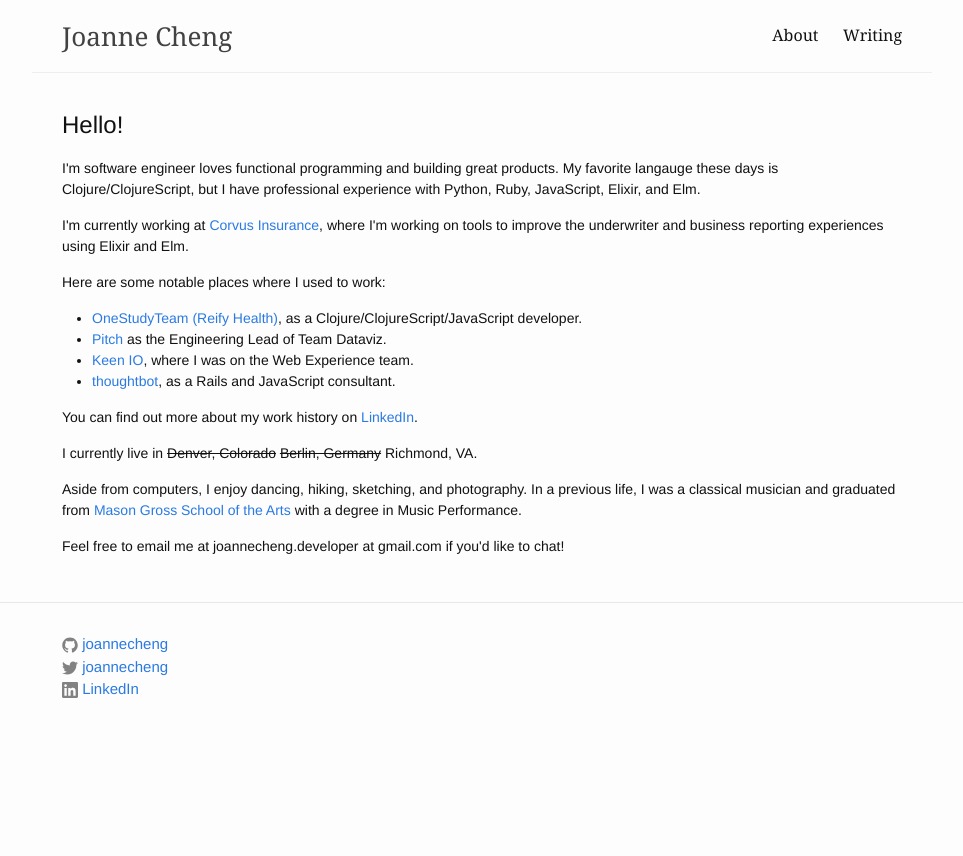
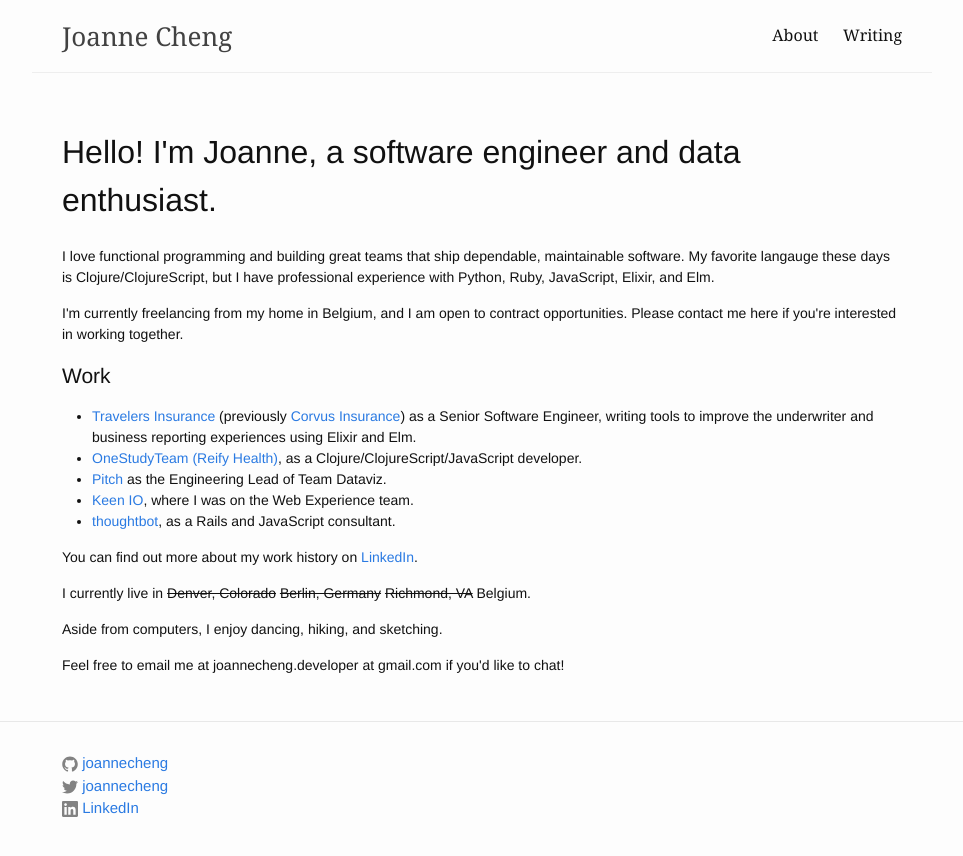
Before and after one commit to joannecheng/joannecheng.github.io, a Jekyll site: the page built from about.html, in a window 1280 px wide. Shown: the top 856 px of the page, without its empty margins (158-1121 px from the left). Built offline with Jekyll 4.4.1, drawn with Linux system fonts in a browser that asks for light colours; nearby versions of some CDN libraries; library files that are not in the unit come from our copies.

Commit message:
Update location and about me page

```diff
--- a/about.html
+++ b/about.html
@@ -4,22 +4,29 @@
 permalink: /about/
 ---
 
-<h2>Hello!</h2>
+<h1>Hello! I'm Joanne, a software engineer and data enthusiast.</h1>
 <div class="f6">
   <p>
-    I'm software engineer loves functional programming and building great products.
+    I love functional programming and building great teams that ship dependable, maintainable software.
+
     My favorite langauge these days is Clojure/ClojureScript, but I have professional experience with Python,
     Ruby, JavaScript, Elixir, and Elm.
   </p>
 
   <p>
-    I'm currently working at <a href="https://www.corvusinsurance.com/">Corvus Insurance</a>, where I'm working on
-    tools to improve the underwriter and business reporting experiences using Elixir and Elm.
+    I'm currently freelancing from my home in Belgium, and I am open to contract opportunities.
+    Please contact me here if you're interested in working together.
   </p>
 
+  <H2>Work</H2>
+  <ul>
+    <li>
+      <a href="https://travelers.com">Travelers Insurance</a> (previously <a
+        href="https://www.corvusinsurance.com/">Corvus Insurance</a>)
 
-  <p>Here are some notable places where I used to work:</p>
-  <ul>
+      as a Senior Software Engineer, writing tools to improve the underwriter and business reporting experiences using
+      Elixir and Elm.
+    </li>
     <li>
       <a href="https://www.onestudyteam.com/">OneStudyTeam (Reify Health)</a>, as a Clojure/ClojureScript/JavaScript
       developer.
@@ -43,14 +50,11 @@
   </p>
 
   <p>
-    I currently live in <s>Denver, Colorado</s> <s>Berlin, Germany</s> Richmond, VA.
+    I currently live in <s>Denver, Colorado</s> <s>Berlin, Germany</s> <s>Richmond, VA</s> Belgium.
   </p>
 
   <p>
-    Aside from computers, I enjoy dancing, hiking, sketching, and photography.
-    In a previous life, I was a classical musician and graduated from
-    <a href="https://www.masongross.rutgers.edu/">Mason Gross School of the Arts</a>
-    with a degree in Music Performance.
+    Aside from computers, I enjoy dancing, hiking, and sketching.
   </p>
 
   <p>
--- a/index.html
+++ b/index.html
@@ -9,7 +9,7 @@
   <div class="personal-statement mb4 f6">
     I'm a software engineer who's excited about functional programming and building great products.
     <br />
-    I'm currently based in Richmond, VA.
+    I'm currently based in Belgium.
     <br />
     <br />
     Please feel free to email me if you'd like <a href="mailto:joannecheng.developer@gmail.com">to chat</a>!
```
